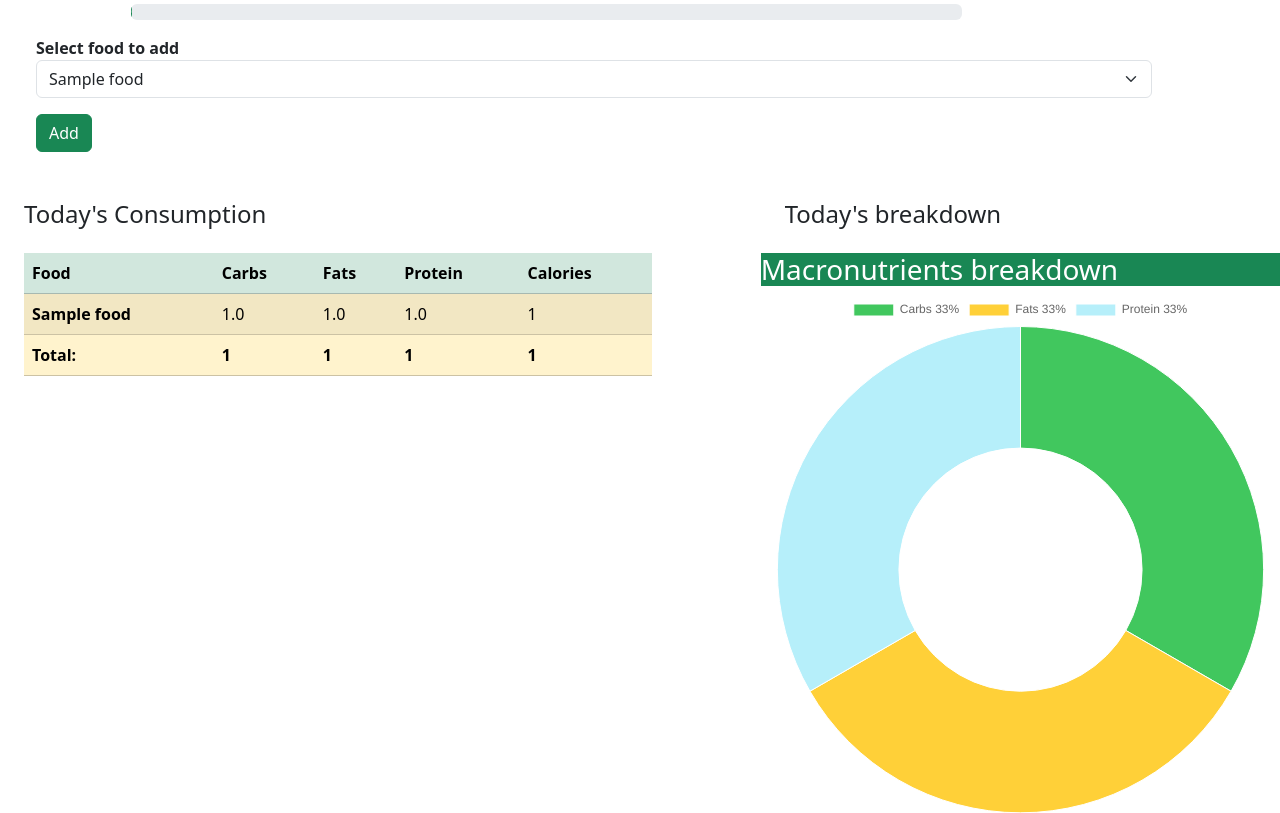
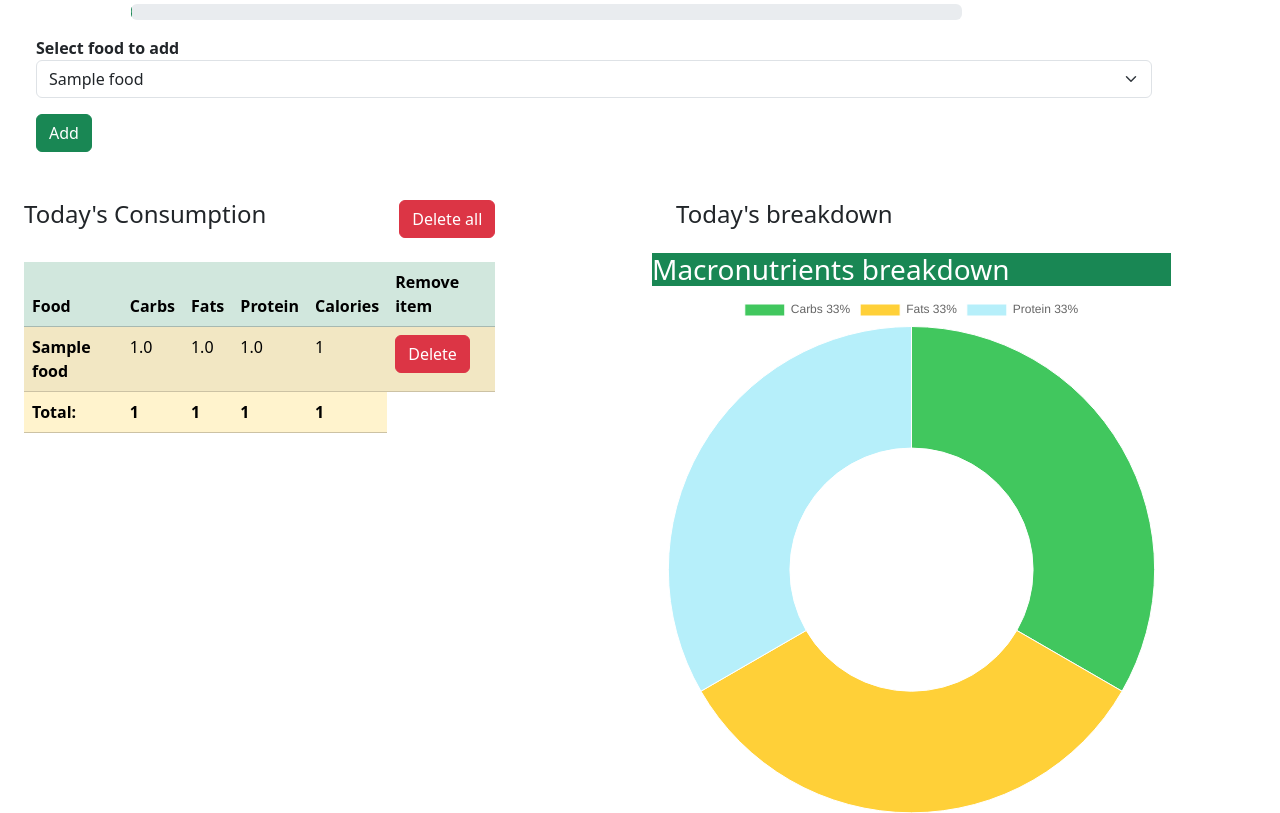
Before and after one commit to RalitsaTerzieva/calorie-food-app, a Django app: page / in a window 1280 px wide. Shown: the part 153-966 px from the top of the page. Run offline with Django 3.2, Linux system fonts and the light colour scheme; a user stored in the database is signed in; tables that the repository leaves empty hold one stand-in row (values such as "Sample post").

Commit message:
Add delete logic

```diff
--- a/calorie_project/calorie/templates/food/index.html
+++ b/calorie_project/calorie/templates/food/index.html
@@ -52,11 +52,16 @@
                 </div>
             </div>
             <div class='row'>
-                <div class='col-md-6'>
-                    <div class='m-4'>
+                <div class='col-md-5'>
+                    <div class='m-4 d-flex'>
+                        <div class="d-flex flex-grow-1">
                             <h4>Today's Consumption</h4>
                         </div>
-                    <table id='table' class='table table-striped table-warning m-4'>
+                        <div class="d-flex flex-shrink-1"><a class='btn btn-danger' href='{% url "delete_all"}'>Delete all</a></div>
+
+                    </div>
+                    <div class="m-4 d-flex">
+                        <table id='table' class='table table-striped table-warning'>
                             <thead>
                                 <tr class='table-success text-dark'>
                                   <th scope="col">Food</th>
@@ -64,6 +69,7 @@
                                   <th scope="col">Fats</th>
                                   <th scope="col">Protein</th>
                                   <th scope="col">Calories</th>
+                                  <th scope="col">Remove item</th>
                                 </tr>
                               </thead>
                               <tbody>
@@ -74,6 +80,7 @@
                                   <td>{{ food.food_consumed.fats }}</td>
                                   <td>{{ food.food_consumed.protein }}</td>
                                   <td>{{ food.food_consumed.calories }}</td>
+                                  <td><a href='{% url "delete" food.id %}' class='btn btn-danger'>Delete</a></td>
                                 </tr>
                                 {% endfor %}
                                 <tr>
@@ -85,6 +92,8 @@
                                 </tr>
                             </tbody>
                         </table>
+                    </div>
+
                 </div>
                 <div class='col-md-5 offset-1'>
                     <div class='m-4'>
@@ -125,7 +134,6 @@
         document.getElementsByClassName('progress-bar')[0].setAttribute('style','width:'+ calPer +'%')
 
         let total = protein + fats + carbs;
-        debugger;
         let carbsP = Math.round((carbs/total) * 100);
         let fatsP = Math.round((fats/total) * 100);
         let proteinP = Math.round((protein/total) * 100)    ;
--- a/calorie_project/calorie/views.py
+++ b/calorie_project/calorie/views.py
@@ -1,4 +1,4 @@
-from django.shortcuts import render
+from django.shortcuts import render,redirect
 from .models import Food, Consume
 
 def index(request):
@@ -13,3 +13,15 @@ def index(request):
         foods = Food.objects.all()
     consumed_food = Consume.objects.filter(user=request.user)
     return render(request, 'food/index.html', {'foods': foods, 'consumed_food': consumed_food})
+
+def delete_consume(request,id):
+    consumed_food = Consume.objects.get(id=id)
+    if request.method == 'POST':
+        consumed_food.delete()
+        return redirect('/')
+    return render(request, 'food/delete.html')
+
+def delete_all(request):
+    all_items = Consume.objects.all()
+    all_items.delete()
+    return redirect('/')
--- a/calorie_project/urls.py
+++ b/calorie_project/urls.py
@@ -19,5 +19,7 @@ from calorie_project.calorie import views
 
 urlpatterns = [
     path('admin/', admin.site.urls),
+    path('delete/<int:id>',views.delete_consume,name='delete'),
+    path('/delete',views.delete_all,name='delete_all'),
     path('',views.index,name='foods'),
 ]
```
Also changed, not shown: calorie_project/calorie/templates/food/delete.html (added, +29 -0 lines), README.md. Lines whose indentation alone changed are shown as unchanged.
